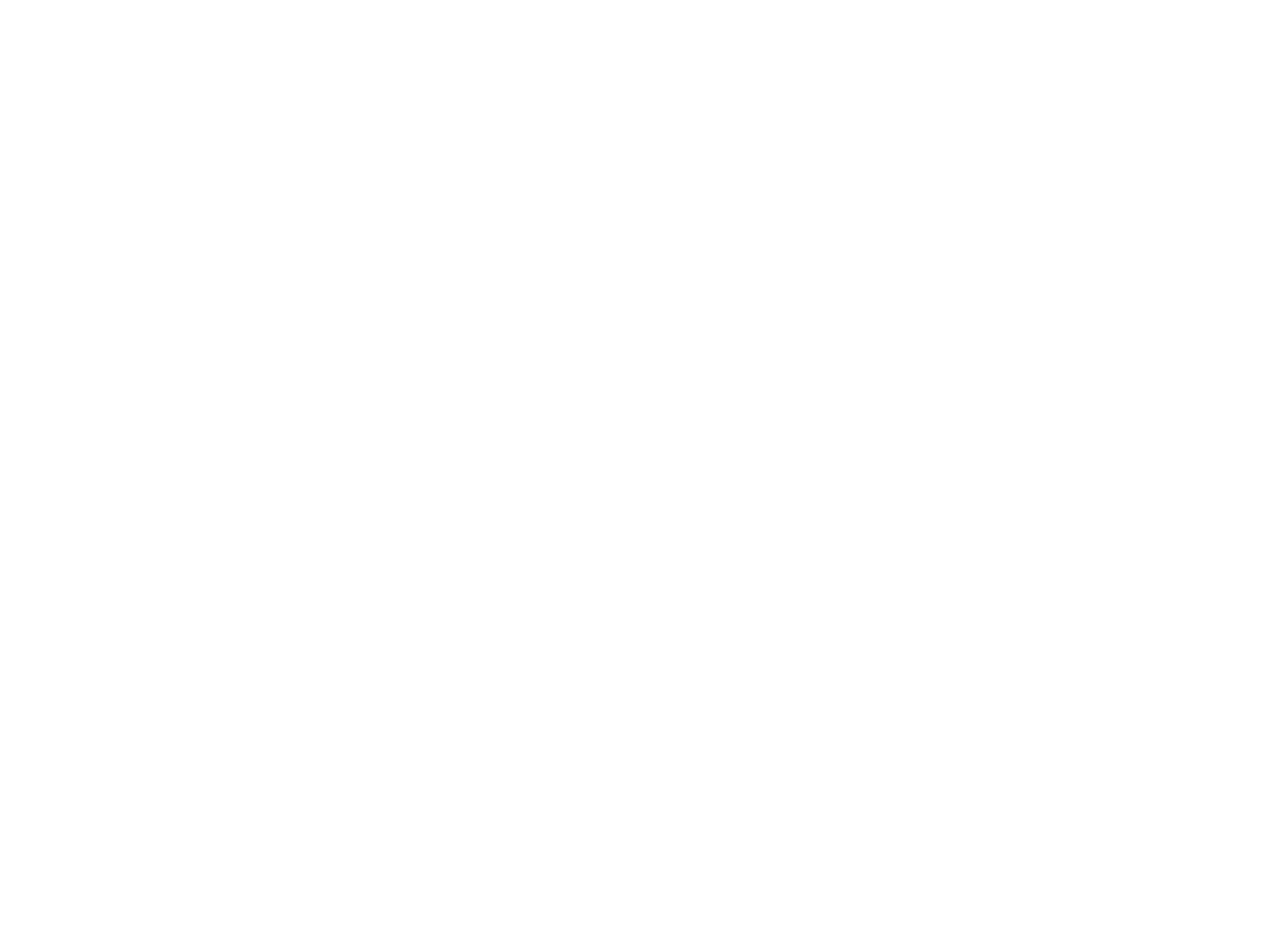
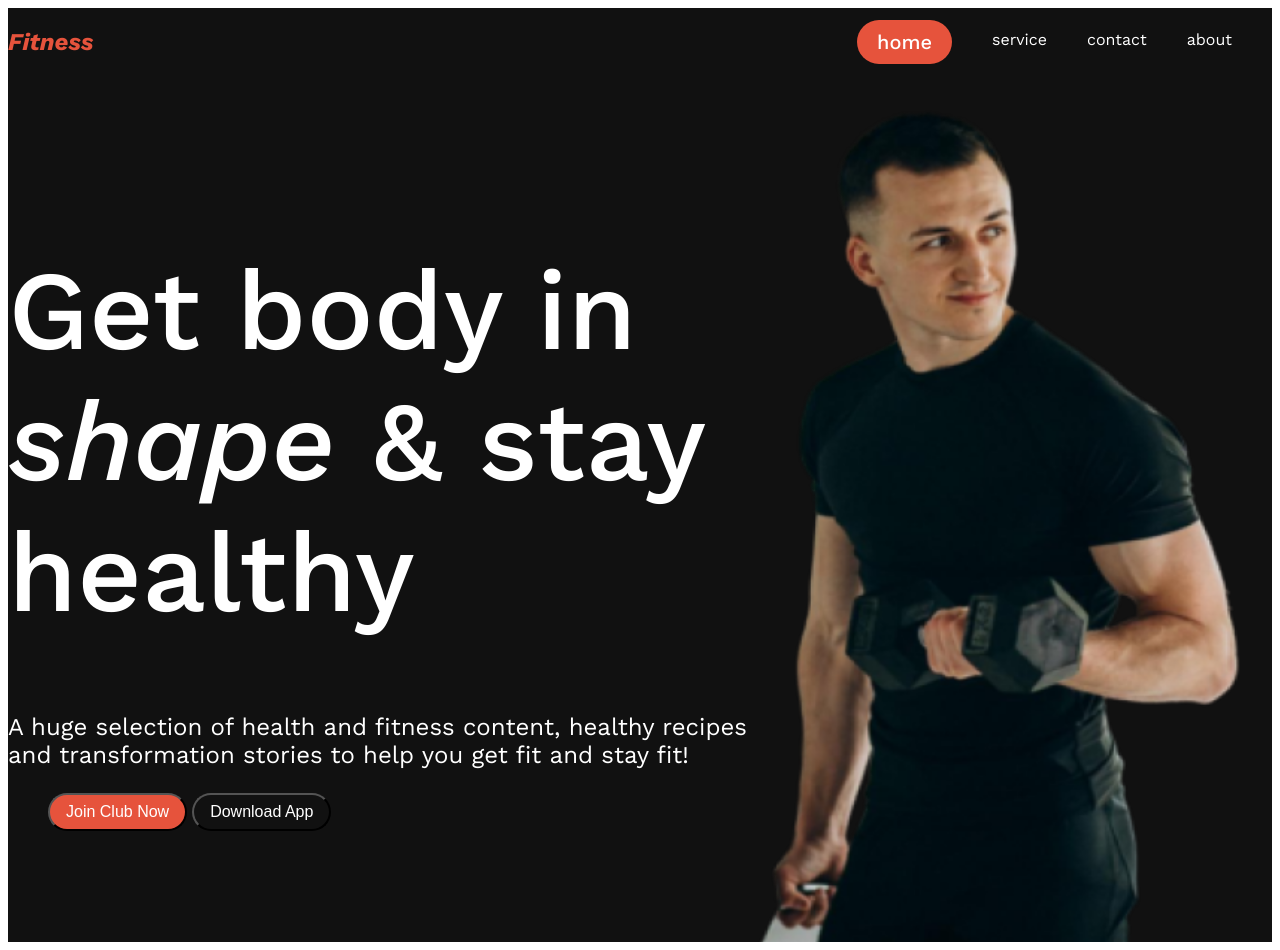
Before and after one commit to proshanto-roy/assignment-2, a plain HTML site: page index.html in a window 1280 px wide. Before the commit the page ends 800 px from the top, so only its background shows below. Drawn offline with nearby package versions, Linux system fonts and the light colour scheme.

Commit message:
added images and banner commit

```diff
--- a/index.html
+++ b/index.html
@@ -3,9 +3,32 @@
 <head>
     <meta charset="UTF-8">
     <meta name="viewport" content="width=device-width, initial-scale=1.0">
-    <title>Document</title>
+    <title>fitness</title>
+    <link rel="stylesheet" href="style/fitness.css">
 </head>
-<body>
+<body class="work-sans-fonts">
+    <header class="bg-color">
+        <nav class="navbar display-flex center">
+            <h1 class="brand btn-color style">Fitness</h1>
+            <ul class="links display-flex">
+              <li class="nav-item"><a href="" class="link text-white home-button">home</a></li>
+              <li class="nav-item"><a href="" class="link text-white">service</a></li>
+              <li class="nav-item"><a href="" class="link text-white">contact</a></li>
+              <li class="nav-item"><a href="" class="link text-white">about</a></li>
+            </ul>
+          </nav>
+          <div class="banner">
+            <div class="banner-content">
+                <h1 class="banner-title text-white">Get body in <em>shape</em> & stay healthy</h1>
+                <p class="banner-description">A huge selection of health and fitness content, healthy recipes and transformation stories to help you get fit and stay fit!</p>
+                <ul class="btn-primary">
+                 <button class="btn-1 banner-description ">Join Club Now</button>
+                 <button class="btn-2 banner-description">Download App</button>
+                </ul>
+            </div>
+            <img class="banner-image" src="images/Images 2.png" alt="">
+          </div>
+    </header>
 
 </body>
 </html>
--- /dev/null
+++ b/style/fitness.css
@@ -0,0 +1,126 @@
+
+@import url('https://fonts.googleapis.com/css2?family=Work+Sans:ital,wght@0,100..900;1,100..900&display=swap');
+
+
+
+.work-sans-fonts {
+  font-family: "Work Sans", system-ui;
+  font-optical-sizing: auto;
+  font-weight: 400;
+  font-style: normal;
+}
+
+
+
+/*shard-style*/
+.display-flex{
+    display: flex;
+}
+.btn-color{
+    color: #E6533C;
+}
+
+
+.style{
+    font-style: italic;
+    font-weight: bolder;
+
+}
+
+
+.nav-item{
+    list-style: none;
+    margin-right: 40px;
+}
+
+
+.link{
+    text-decoration: none;
+}
+
+/*text-color1*/
+.text-white{
+    color: #FFFFFF;
+}
+
+.home-button{
+    background-color: #E6533C;
+    font-weight: 500;
+    font-size: 20px;
+    padding: 10px 20px;
+    border-radius: 25px;
+}
+
+.links{
+
+}
+
+.navbar{
+        justify-content: space-between;
+        width: 100%;
+        align-items: center;
+}
+
+.bg-color{
+    background-color: #111111;
+}
+
+.navbar, .banner{
+    max-width: 1440px;
+    margin: 0 auto;
+}
+.banner-description{
+    color: #FFFFFF;
+}
+
+/*banner-content*/
+.banner-title{
+font-weight: 520;
+font-size: 7rem;
+width: 100%;
+}
+.banner-description{
+    font-weight: 100px;
+    font-size: 1.5rem;
+}
+
+.btn-primary{
+    display: flex;
+    gap: 5px;
+    width: 100%;
+}
+
+
+.btn-1{
+    background-color: #E6533C;
+    font-weight: 500;
+    font-size: 1rem;
+    padding: 8px 16px;
+    border-radius: 25px;
+
+}
+.btn-2{
+    font-weight: 500;
+    font-size: 1rem;
+    padding: 8px 16px;
+    border-radius: 25px;
+    background-color: #111111;
+}
+.banner{
+    display: flex;
+    align-items: center;
+
+
+}
+.banner-image{
+    width: 100%;
+}
+
+
+/*responsiv mediya quari */
+@media  screen and ( max-width: 576px) {
+    .navbar, .links, .btn-primary, .banner{
+        flex-direction: column;
+    }
+
+}
```
